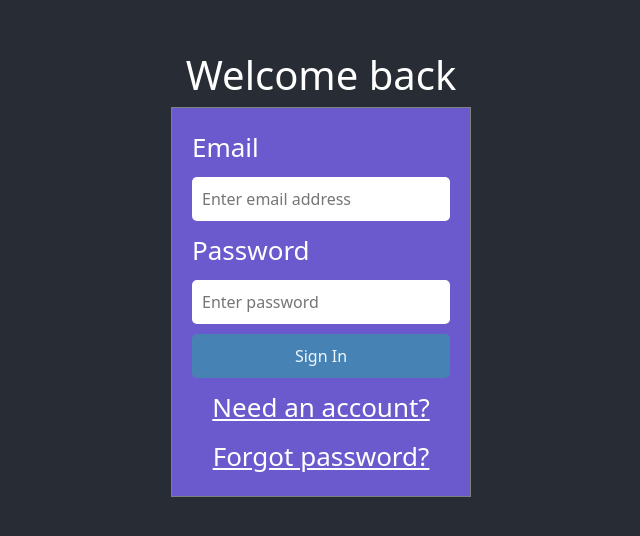
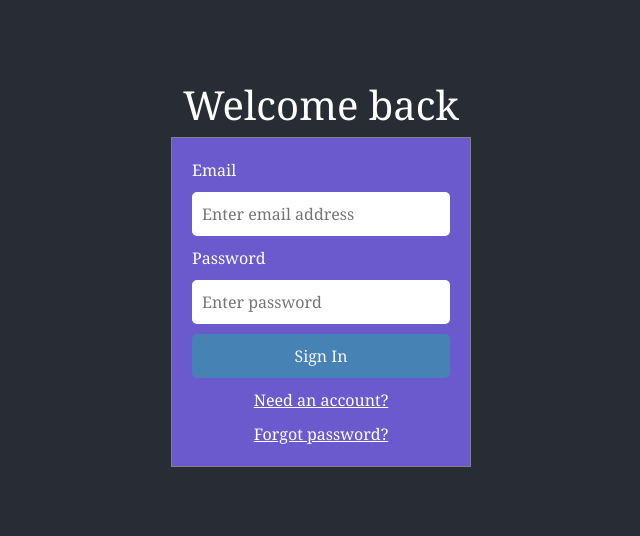
Before and after one commit to eldorcodes/ijtimoiy-tarmoq-website, a React (Create React App) app: page / in a window 1280 px wide. Shown: the part 126-662 px from the top of the page, without its empty margins (319-959 px from the left). Built offline with nearby package versions, Linux system fonts and the light colour scheme; no server answers; what aws-amplify would draw is missing.

Commit message:
style done

```diff
--- a/src/App.css
+++ b/src/App.css
@@ -218,3 +218,7 @@ color: aliceblue;
 .users-container {
   padding-top: 60px;
 }
+* {
+  font-size: 16px;
+  font-family: Georgia, 'Times New Roman', Times, serif;
+}
```
